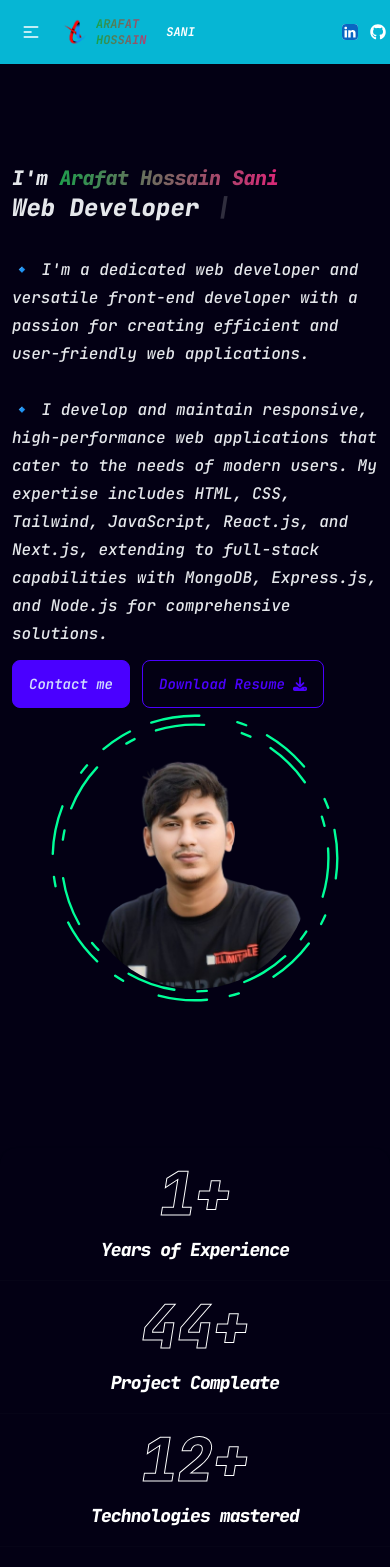
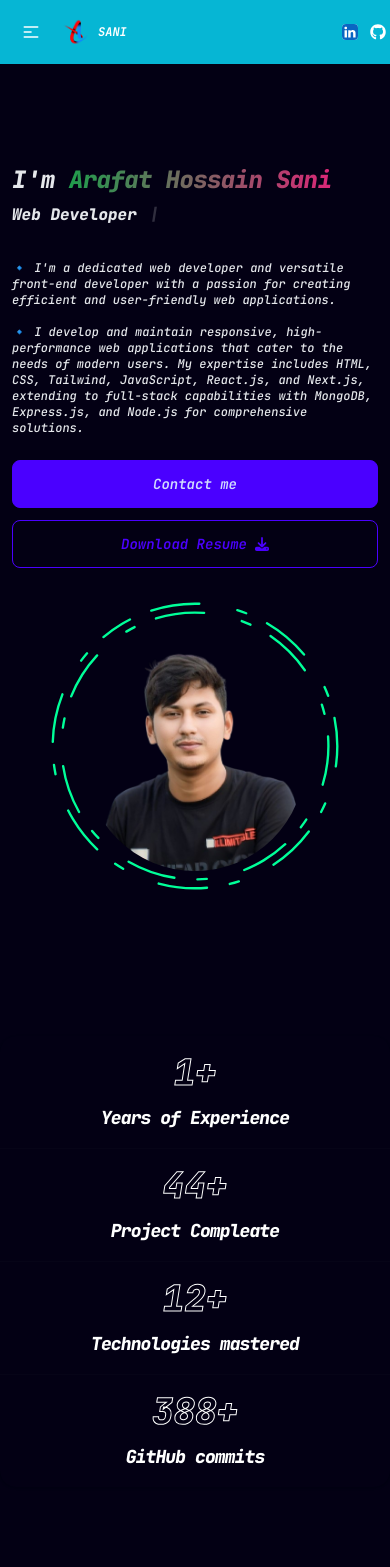
Before and after one commit to ah-sunny/portfolio-suuny, a React (Vite) app: page / in a window 390 px wide. Shown: the top 1567 px of the page. Built offline with nearby package versions, Linux system fonts and the light colour scheme.

Commit message:
modify and adjuest content size, (about,navbar,banner,stats)

```diff
--- a/src/component/AboutMe.jsx
+++ b/src/component/AboutMe.jsx
@@ -22,7 +22,7 @@ const AboutMe = () => {
     return (
         <div className="text-gray-200">
             <div>
-                <h1 className="w-auto lg:w-[20%] text2xl lg:text-4xl font-bold text-center mx-auto my-5 border-b-2 border-dashed pb-4 " >About
+                <h1 className="w-auto lg:w-[20%] text-3xl lg:text-4xl font-bold text-center mx-auto my-5 border-b-2 border-dashed pb-4 " >About
 
                     <span className="bg-gradient-to-r from-cyan-400 to-pink-600 bg-clip-text text-transparent -tracking-wide  "> me</span>
                 </h1>
@@ -66,8 +66,8 @@ const AboutMe = () => {
             {/* second part  */}
             <div className="mt-9">
 
-                <h1 className="text-2xl border-dashed border-b-2 pb-2 w-auto lg:w-[29%]">Education
-                    <span className="bg-gradient-to-r from-cyan-400 to-pink-600 bg-clip-text text-transparent -tracking-wide  "> Qualifications</span>
+                <h1 className="text-2xl border-dashed border-b-2 pb-2 w-auto lg:w-[29%] -tracking-widest lg:tracking-normal ">Education
+                    <span className="bg-gradient-to-r from-cyan-400 to-pink-600 bg-clip-text text-transparent -tracking-widest  "> Qualifications</span>
                 </h1>
                 <div className="mt-9 text-2xl" >
                     <Education></Education>
--- a/src/component/AboutMe/Education.jsx
+++ b/src/component/AboutMe/Education.jsx
@@ -7,9 +7,9 @@ const Education = () => {
         <div>
 
 
-            <ul className="timeline timeline-vertical">
+            <ul className="timeline timeline-snap-icon max-md:timeline-compact timeline-vertical ">
                 <li>
-                    <div className="timeline-start timeline-box text-right bg-slate-800">2022-present <br />
+                    <div className="timeline-start timeline-box  text-left lg:text-right bg-slate-800 w-auto lg:w-full">2022-present <br />
                         B.Sc in Computer Science and enginering. <br />
 
                         National Institute of Textile engineering & Research. <br />
@@ -28,7 +28,7 @@ const Education = () => {
                     <div className="timeline-middle">
                         <img src={amritalogo} alt="niter logo" className="size-8" />
                     </div>
-                    <div className="timeline-end timeline-box text-left bg-slate-800">
+                    <div className="timeline-end timeline-box text-left bg-slate-800 w-auto lg:w-full">
                         2019-2021 <br />
                         Higher Secondary School Certificate<br />
 
@@ -44,7 +44,7 @@ const Education = () => {
                 {/* 3rd */}
                 <li>
                     <hr className="bg-primary" />
-                    <div className="timeline-start timeline-box text-right bg-slate-800">
+                    <div className="timeline-start timeline-box text-left lg:text-right bg-slate-800 w-auto lg:w-full">
                         2016-2019  <br />
                         Secondary School Certificate <br />
 
@@ -59,7 +59,7 @@ const Education = () => {
                     <div className="timeline-middle">
                         <img src={ssclogo} alt="niter logo" className="size-8" />
                     </div>
-                    {/* <hr className="bg-primary" /> */}
+                    <hr className="bg-primary" />
                 </li>
                 {/* 2nd */}
                 {/* <li>
--- a/src/component/Navbar.jsx
+++ b/src/component/Navbar.jsx
@@ -36,7 +36,7 @@ const Navbar = () => {
                     <a className="pl-1 lg:pl-5 text-xs lg:text-xl uppercase font-bold flex gap-2 items-center">
                         <img className="size-7 lg:size-8 " src={logo} alt="logo" />
 
-                         <span className="bg-gradient-to-r from-green-600 to-pink-600 bg-clip-text text-transparent">Arafat Hossain</span> Sani </a>
+                         <span className= "hidden lg:block bg-gradient-to-r from-green-600 to-pink-600 bg-clip-text text-transparent">Arafat Hossain</span> Sani </a>
                 </div>
                 <div className="navbar-center hidden lg:flex">
                     <ul className="menu menu-horizontal px-1">
--- a/src/component/Photo.jsx
+++ b/src/component/Photo.jsx
@@ -40,11 +40,11 @@ const Photo = () => {
     <div className="text-gray-200 my-20 p-3 lg:p-0 flex flex-col lg:flex-row justify-between  ">
       {/* text part */}
       <div className="w-auto lg:w-[60%] space-y-3 pt-2">
-        <h1 className="text-xl lg:text-5xl font-extrabold ">
+        <h1 className="text-2xl lg:text-5xl font-extrabold ">
           I&apos;m
            <span className="bg-gradient-to-r from-green-600 to-pink-600 bg-clip-text text-transparent -tracking-wide  "> Arafat Hossain Sani</span>
           <br />
-          <span className="text-2xl">
+          <span className="text-base lg:text-2xl">
 
             <Typewriter
             words={[
@@ -63,7 +63,7 @@ const Photo = () => {
           </span>
         </h1>
 
-        <p className="font-medium leading-7 pt-5">
+        <p className="font-medium lg:leading-7 pt-5 text-xs lg:text-base pb-3">
           🔹 I&apos;m a dedicated web developer and versatile front-end
           developer with a passion for creating efficient and user-friendly web
           applications.
@@ -74,12 +74,12 @@ const Photo = () => {
           includes HTML, CSS, Tailwind, JavaScript, React.js, and Next.js, extending to full-stack capabilities with MongoDB, Express.js, and Node.js for comprehensive solutions.
         </p>
 
-        <div className="flex gap-3">
+        <div className="flex flex-col lg:flex-row gap-3">
           <Link to="/contact-me">
-            <button className="btn btn-primary lg:text-base">Contact me</button>
+            <button className="w-full btn btn-primary lg:text-base ">Contact me</button>
           </Link>
           <a href="../Resume.pdf" download="../Resume.pdf">
-            <button className="btn btn-primary btn-outline lg:text-sm p-4">
+            <button className="w-full btn btn-primary btn-outline lg:text-sm p-4">
               Download Resume
               <FaDownload />
             </button>
@@ -88,7 +88,7 @@ const Photo = () => {
       </div>
 
       {/* image part */}
-      <div className="w-auto lg:w-[40%] rounded-xl">
+      <div className="w-auto lg:w-[40%] rounded-xl mt-7 lg:mt-auto">
         <motion.div
           className="relative w-full "
           initial={{ opacity: 0 }}
@@ -98,7 +98,7 @@ const Photo = () => {
           }}
         >
           <motion.div
-            className="absolute size-[230px] lg:size-[300px] top-1/2 left-1/2 transform -translate-x-1/2 -translate-y-1/2 z-10"
+            className="absolute size-[220px] lg:size-[300px] top-1/2 left-1/2 transform -translate-x-1/2 -translate-y-1/2 z-10"
             initial={{ opacity: 0 }}
             animate={{
               opacity: 1,
--- a/src/component/Stats.jsx
+++ b/src/component/Stats.jsx
@@ -56,7 +56,7 @@ const Stats = () => {
               end={item.num}
               duration={5}
               delay={2}
-              className="stat-value text-6xl mb-3 text-outline text-transparent"
+              className="stat-value text-4xl lg:text-6xl mb-3 text-outline text-transparent"
               suffix="+"
             ></CountUp>
             <div className="stat-title text-white text-lg lg:text-2xl font-extrabold -tracking-wider ">
```
